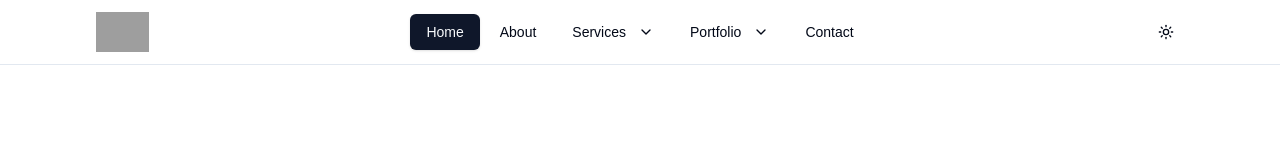
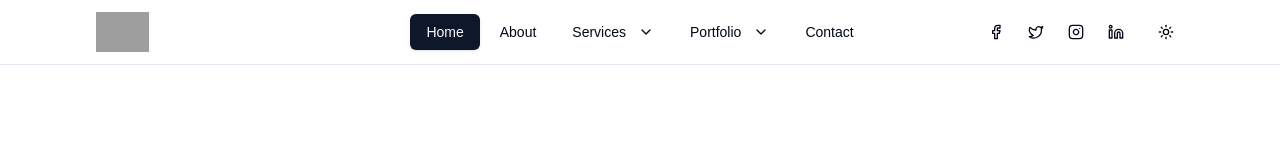
Before and after one commit to arayer143/clean-slate-pressure-washing, a Next.js app: page / in a window 1280 px wide. Shown: the top 160 px of the page. Built offline with nearby package versions, Linux system fonts and the light colour scheme; grey boxes are pictures that could not be loaded.

Commit message:
added social icons to the navbar component

```diff
--- a/src/components/Navbar/navbar.tsx
+++ b/src/components/Navbar/navbar.tsx
@@ -6,7 +6,7 @@ import { usePathname } from 'next/navigation'
 import { Button } from "@/components/ui/button"
 import { Sheet, SheetContent, SheetTrigger } from "@/components/ui/sheet"
 import { DropdownMenu, DropdownMenuContent, DropdownMenuItem, DropdownMenuTrigger, DropdownMenuSeparator } from "@/components/ui/dropdown-menu"
-import { Sun, Moon, Menu, ChevronDown } from "lucide-react"
+import { Sun, Moon, Menu, ChevronDown, Facebook, Twitter, Instagram, Linkedin } from "lucide-react"
 import { useTheme } from "next-themes"
 import { useState, useEffect } from "react"
 
@@ -22,6 +22,13 @@ const portfolioItems = [
   { name: "Clean Slate Pressure Washing", href: "/portfolio/clean-slate" },
   { name: "Pristine Clean Soft Wash", href: "/portfolio/pristine-clean" },
   { name: "OutKast Industrial Group", href: "/portfolio/outkast" },
+]
+
+const socialLinks = [
+  { icon: Facebook, href: "https://facebook.com/yourpage" },
+  { icon: Twitter, href: "https://twitter.com/yourhandle" },
+  { icon: Instagram, href: "https://instagram.com/yourprofile" },
+  { icon: Linkedin, href: "https://linkedin.com/in/yourprofile" },
 ]
 
 export default function Navbar() {
@@ -86,6 +93,20 @@ export default function Navbar() {
             <NavLink href="/contact" active={pathname === "/contact"}>Contact</NavLink>
           </nav>
           <div className="flex-1 flex items-center justify-end space-x-4">
+            <div className="hidden md:flex items-center space-x-2">
+              {socialLinks.map((social) => (
+                <Link key={social.href} href={social.href} target="_blank" rel="noopener noreferrer">
+                  <Button
+                    variant="ghost"
+                    size="icon"
+                    className="w-8 h-8 hover:bg-primary hover:text-primary-foreground"
+                  >
+                    <social.icon className="h-4 w-4" />
+                    <span className="sr-only">{social.icon.name}</span>
+                  </Button>
+                </Link>
+              ))}
+            </div>
             {mounted && (
               <Button
                 variant="ghost"
@@ -128,6 +149,20 @@ export default function Navbar() {
                     ))}
                   </div>
                   <NavLink href="/contact" mobile active={pathname === "/contact"}>Contact</NavLink>
+                  <div className="flex items-center space-x-2 mt-4">
+                    {socialLinks.map((social) => (
+                      <Link key={social.href} href={social.href} target="_blank" rel="noopener noreferrer">
+                        <Button
+                          variant="ghost"
+                          size="icon"
+                          className="w-8 h-8 hover:bg-primary hover:text-primary-foreground"
+                        >
+                          <social.icon className="h-4 w-4" />
+                          <span className="sr-only">{social.icon.name}</span>
+                        </Button>
+                      </Link>
+                    ))}
+                  </div>
                 </nav>
               </SheetContent>
             </Sheet>
```
